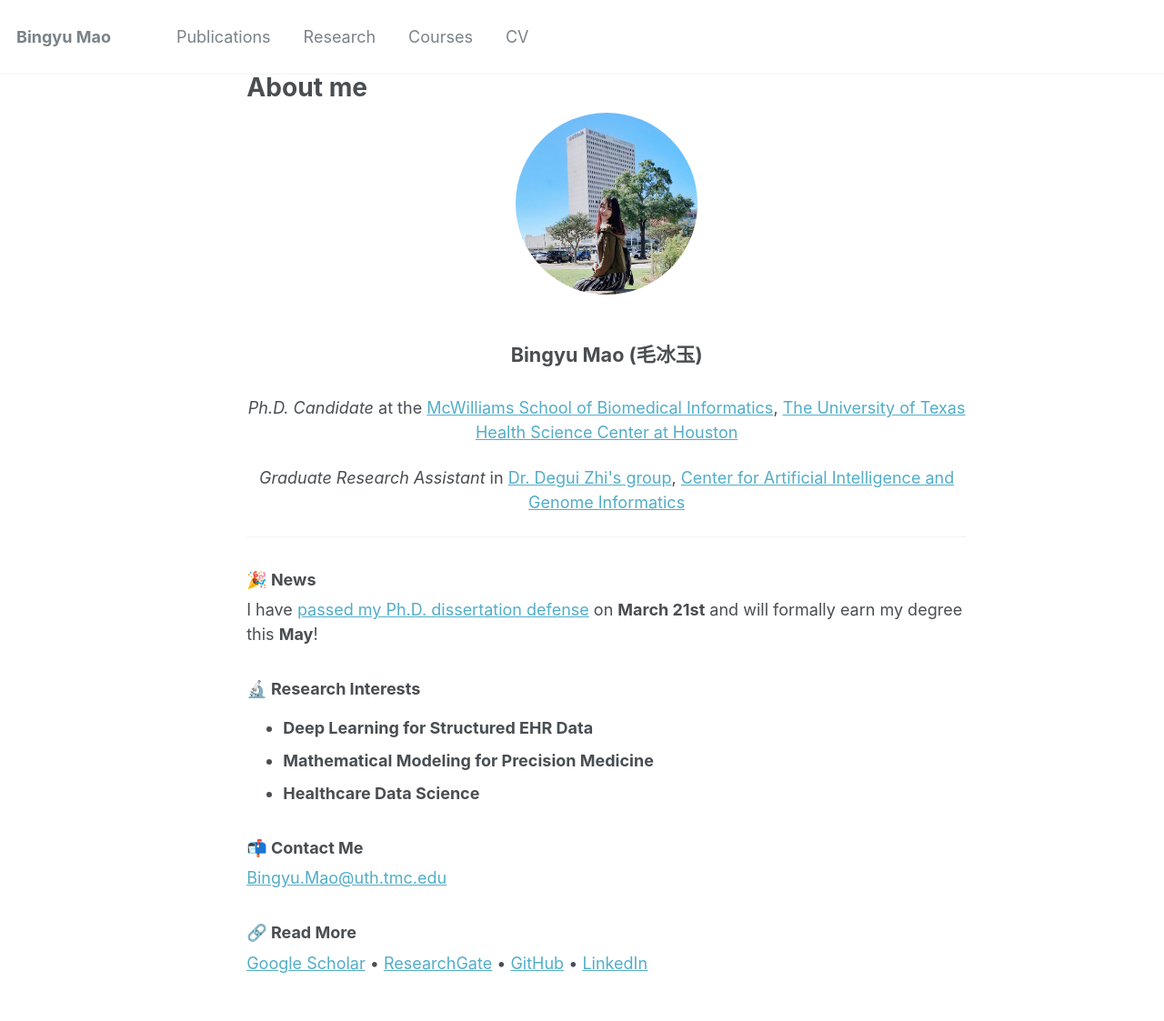
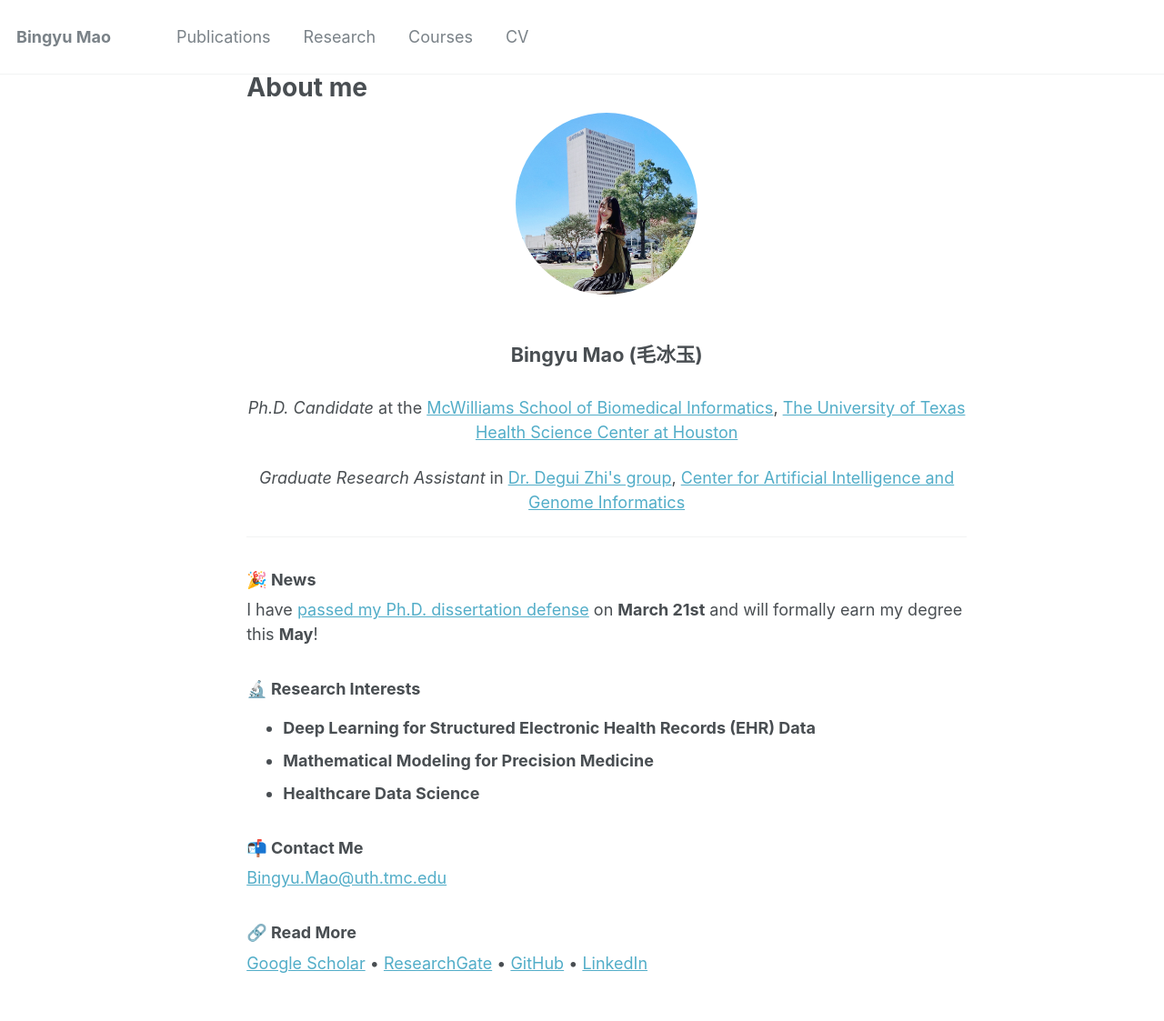
Before and after one commit to BingyuMao/BingyuMao.github.io, a Jekyll site: the page built from _pages/about.md, in a window 1280 px wide. Shown: the whole page at 91% size. Built offline with Jekyll 4.4.1, drawn with Linux system fonts in a browser that asks for light colours.

Commit message:
Update about.md

```diff
--- a/_pages/about.md
+++ b/_pages/about.md
@@ -40,7 +40,7 @@ redirect_from:
 
 <h3>🔬 Research Interests</h3>
 <ul>
-    <li><strong>Deep Learning for Structured EHR Data</strong></li>
+    <li><strong>Deep Learning for Structured Electronic Health Records (EHR) Data</strong></li>
     <li><strong>Mathematical Modeling for Precision Medicine</strong></li>
     <li><strong>Healthcare Data Science</strong></li>
 </ul>
```
